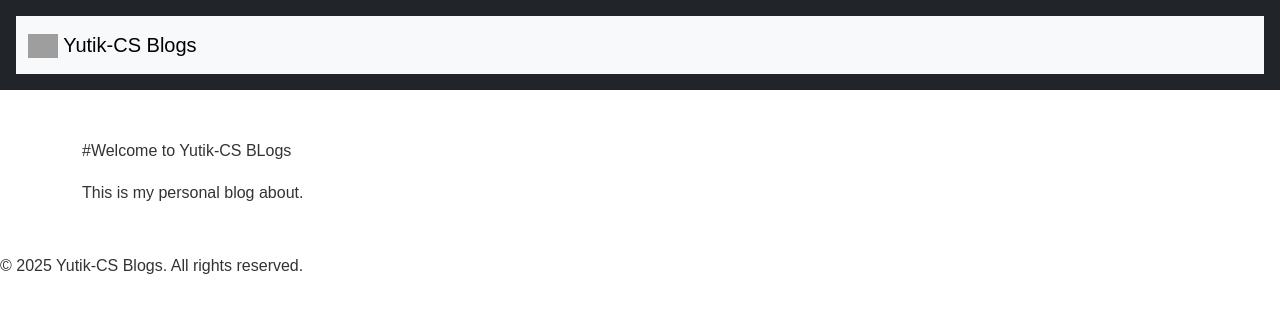
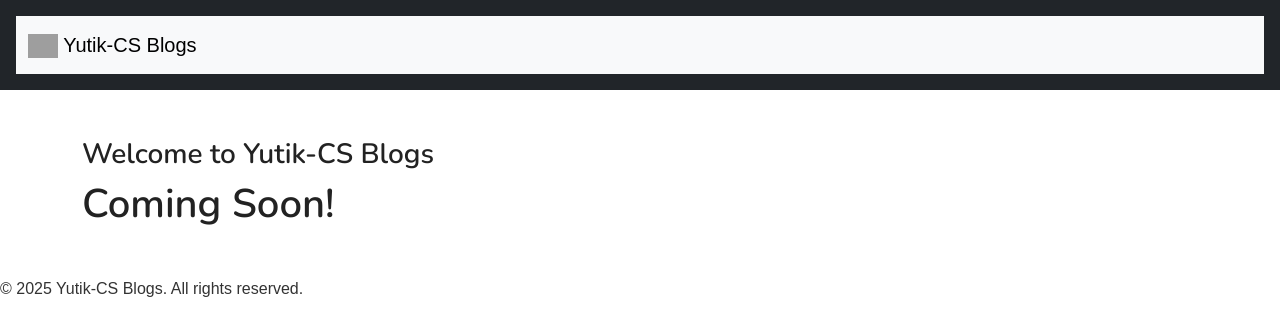
Before and after one commit to yutik-cs/yutik-cs.github.io, a Jekyll site: the page built from index.markdown, in a window 1280 px wide. Shown: the top 336 px of the page. Built offline with Jekyll 4.4.1, drawn with Linux system fonts in a browser that asks for light colours; grey boxes are pictures that could not be loaded.

Commit message:
Index file changes

```diff
--- a/index.markdown
+++ b/index.markdown
@@ -6,7 +6,7 @@ layout: default
 title: Home
 ---
 
-#Welcome to Yutik-CS BLogs
+<h3>Welcome to Yutik-CS Blogs</h3>
 
 
-This is my personal blog about.
+<h1>Coming Soon!</h1>
```
